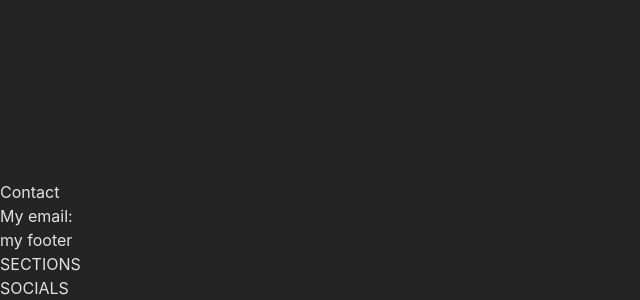
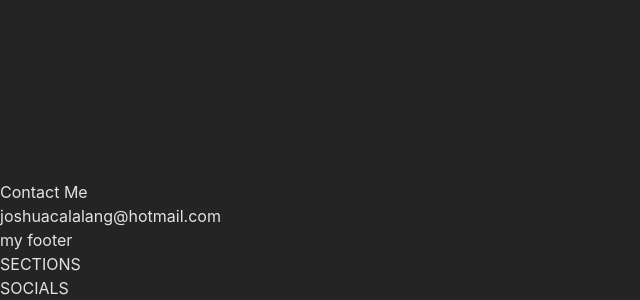
Before and after one commit to joshuac23/portfolio, a React (Vite) app: page / in a window 1280 px wide. Shown: the part 2220-2520 px from the top of the page, without its empty margins (0-640 px from the left). Built offline with nearby package versions, Linux system fonts and the light colour scheme.

Commit message:
added contact component

```diff
--- a/src/App.jsx
+++ b/src/App.jsx
@@ -6,6 +6,7 @@ import Myfooter from './components/MyFooter'
 import Landing from './components/Landing'
 import About from './components/About'
 import Projects from './components/Projects'
+import Contact from './components/Contact'
 
 function App() {
   // const [count, setCount] = useState(0)
@@ -15,8 +16,7 @@ function App() {
       <Landing/>
       <About/>
       <Projects/>
-      <h2>Contact</h2>
-        <div>My email:</div>
+      <Contact/>
       <Myfooter/>
     </>
   )
--- /dev/null
+++ b/src/components/Contact.jsx
@@ -0,0 +1,10 @@
+function contact() {
+    return (
+        <>
+        <h2>Contact Me</h2>
+        <p>joshuacalalang@hotmail.com</p>
+        </>
+    );
+}
+
+export default contact;
```
